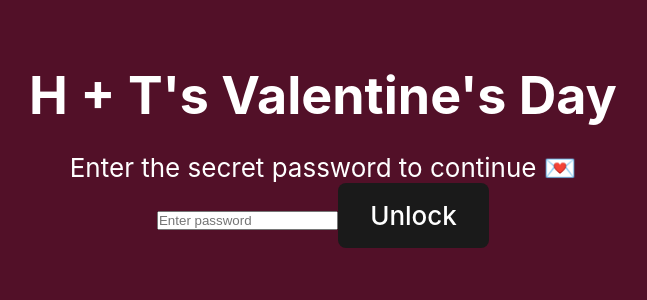
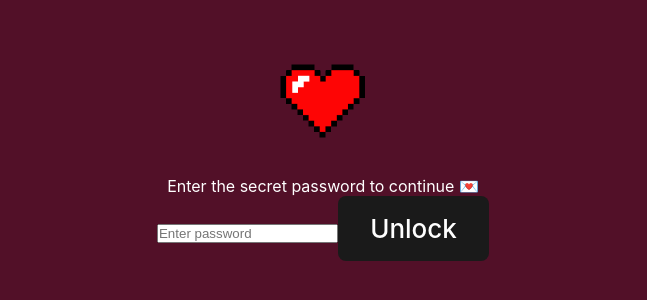
Before and after one commit to Teresawithoutah/white-toyota-corolla_connections, a React (Vite) app: page / in a window 1280 px wide. Shown: the part 244-544 px from the top of the page, without its empty margins (317-964 px from the left). Built offline with nearby package versions, Linux system fonts and the light colour scheme.

Commit message:
Add pixel heart image to header and introduce new CSS styles for heart and error text

```diff
--- a/src/App.css
+++ b/src/App.css
@@ -17,6 +17,22 @@
 .App-header h1{
   margin-bottom: 25px;
 }
+
+.pixel-heart {
+  width: 100px;
+  height: 100px;
+  margin-bottom: 25px;
+}
+
+.error-text {
+  font-size: small;
+  margin-top: 25px;
+}
+.instructions-text {
+ font-size: medium;
+}
+
+
 .card {
   padding: 2em;
 }
--- a/src/App.jsx
+++ b/src/App.jsx
@@ -14,7 +14,7 @@ function App() {
       setIsAuthenticated(true)
       setError('')
     } else {
-      setError('Incorrect password. Try again.')
+      setError('try again bacon!')
     }
   }
 
@@ -22,8 +22,12 @@ function App() {
     return (
       <div className="App">
         <header className="App-header">
-          <h1>H + T's Valentine's Day</h1>
-          <p>Enter the secret password to continue 💌</p>
+          <img
+            src="/images/pixel-heart.gif"
+            alt="Pixel heart"
+            className="pixel-heart"
+          />
+          <p className='instructions-text'>Enter the secret password to continue 💌</p>
           <form onSubmit={handleSubmit} className="password-form">
             <input
               type="password"
```
